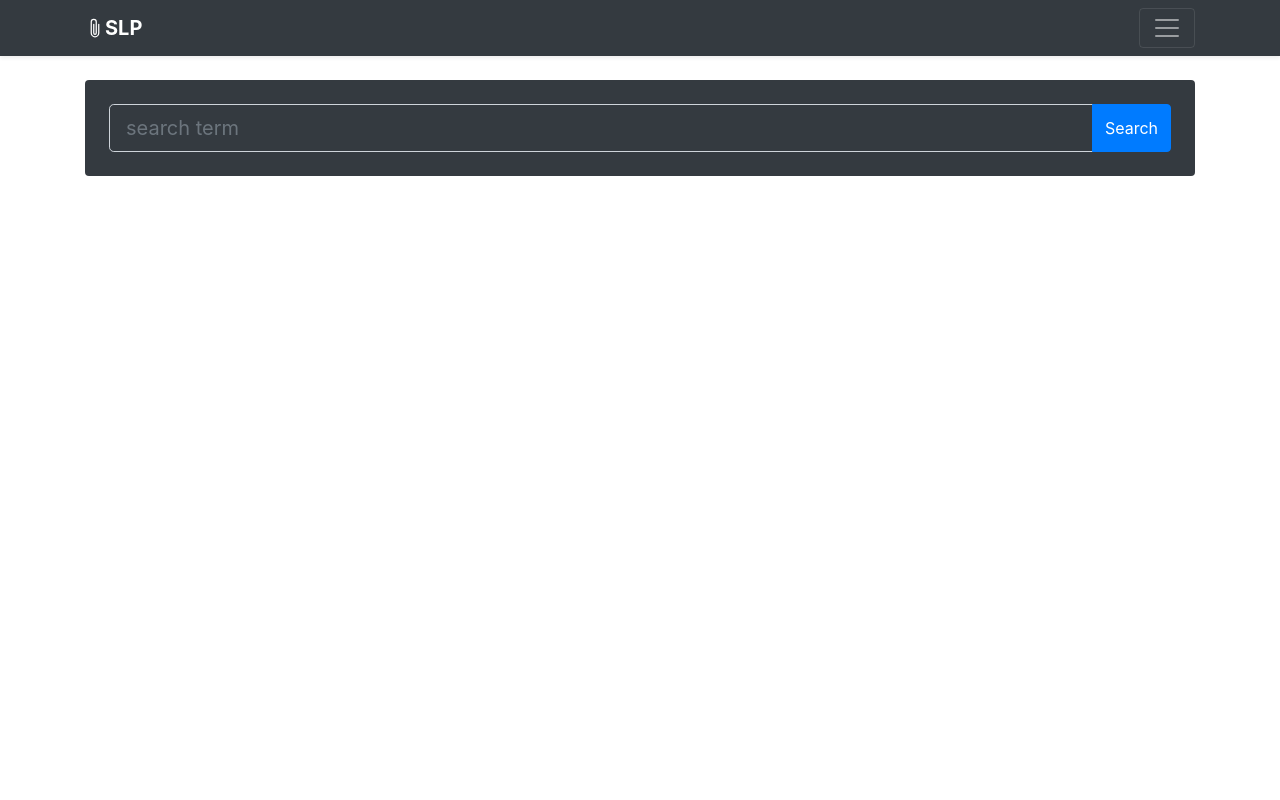
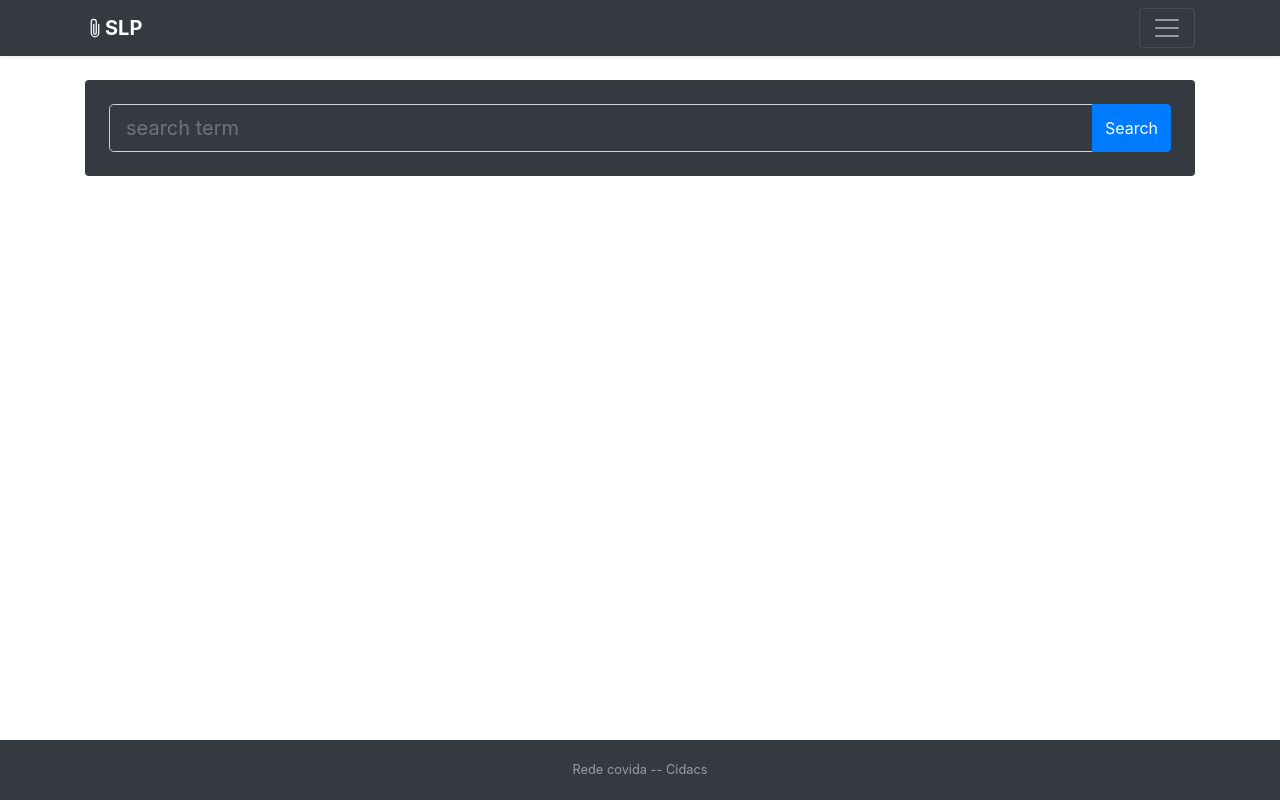
Before and after one commit to cidacslab/covid19-diarios-oficiais, a Flask app: page / in a window 1280 px wide. Run offline with Flask 2, Linux system fonts and the light colour scheme; some libraries are stand-ins or nearby versions.

Commit message:
the appearence looks great

```diff
--- a/code/slp/application.py
+++ b/code/slp/application.py
@@ -36,5 +36,4 @@ def q(query=None):
     return render_template('index.html', hits=hits, query=query, graph=hits_per_date)
 
 
-
-# search part
+app.run(host='0.0.0.0')
--- a/code/slp/templates/index.html
+++ b/code/slp/templates/index.html
@@ -12,6 +12,21 @@
           crossorigin="anonymous">
     <!-- end bootstrap stuff -->
     <style>
+      html {
+        position: relative;
+        min-height: 100%;
+      }
+      body {
+        margin-bottom: 60px; /* Margin bottom by footer height */
+      }
+      .footer {
+        position: absolute;
+        bottom: 0;
+        width: 100%;
+        height: 60px; /* Set the fixed height of the footer here */
+        line-height: 60px; /* Vertically center the text there */
+        background-color: #f5f5f5;
+      }
       .my-svg-container {
         display: inline-block;
         position: relative;
@@ -28,7 +43,7 @@
       }
     </style>
   </head>
-  <body>
+  <body class="d-flex flex-column">
     <!-- START HEADER -->
     <header>
       <div class="collapse bg-dark" id="navbarHeader">
@@ -73,7 +88,7 @@
       </div>
     </header>
     <!-- END HEADER -->
-    <div class="container">
+    <main class="container pb-4">
       <!-- START SEARCH BAR -->
       <div class="jumbotron mt-4 p-4 rounded bg-dark text-white">
         <form class="m-0">
@@ -92,7 +107,7 @@
         <div class="col-md-12">
           <div class="row no-gutters border rounded overflow-hidden
                       flex-md-row mb-4 shadow-sm  position-relative">
-            <div class="col p-4 d-flex flex-column position-static">
+            <div class="col d-flex flex-column position-static">
               <div class="mysvg">
                 <svg class="svg-content-responsive" id="canvas" preserveAspectRatio="xMidYMid meet" viewBox="0 0 800 250"></svg>
               </div>
@@ -103,62 +118,30 @@
       <!-- START HITS -->
       <div class="row">
         <div class="col-md-12">
-          <!-- START MAY -->
-          <div class="row no-gutters border rounded overflow-hidden
-                      flex-md-row mb-4 shadow-sm  position-relative">
-            <div class="col p-4 d-flex flex-column position-static">
-              <div class="accordion" id="result-may">
-                <!-- header -->
-                <div class="card bg-secondary">
-                  <div class="card-header">
-                    <div class="row">
-                      <div class="col-sm">State</div>
-                      <div class="col-sm">Date</div>
-                      <div class="col-sm">Page</div>
+          <div class="list-group">
+            {% for hit in hits -%}
+            <a class="list-group-item list-group-item-action">
+              <div class="d-flex w-100 justify-content-between">
+                <h5 class="mb-1">{{ hit.date }}</h5>
+                <small>Page: {{ hit.page }}</small>
               </div>
+              <p class="mb-1">{{ hit.state.upper() }}</p>
+              <small>{{ hit.matched_text[:180] + ' [...]' }}</small>
+            </a>
+            {%- endfor %}
           </div>
-                </div>
-                <!-- end header -->
-                {% for hit in hits -%}
-                <div class="card">
-                  <div class="card-header" id="card-head-may-{{hit.date+hit.page+hit.state}}">
-                    <div class="row" type="button" data-toggle="collapse"
-                         data-target="#card-body-may-{{hit.date+hit.page+hit.state}}" aria-expanded="false"
-                         aria-controls="card-head-may-{{hit.date+hit.page+hit.state}}">
-                      <div class="col-sm"><strong>{{ hit.state.upper() }}</strong></div>
-                      <div class="col-sm"><strong>{{ hit.date }}</strong></div>
-                      <div class="col-sm"><strong>{{ hit.page }}</strong></div>
-                    </div>
-                  </div>
-                  <div id="card-body-may-{{hit.date+hit.page+hit.state}}"
-                       class="collapse"
-                       aria-labelledby="card-head-may-{{hit.date+hit.page+hit.state}}"
-                       data-parent="#result-may">
-                    <div class="card-body">
-                      <span class="text-muted">Sentence: {{ hit.matched_text }}</span>
-                    </div>
-                  </div>
-                </div>
-
-
-                {%- endfor %}
-
-              </div>
-            </div>
-            <div>
-              <svg class="bd-placeholder-img" width="100" height="100%" xmlns="http://www.w3.org/2000/svg"
-                 focusable="false" role="img">
-                <rect width="100%" height="100%" fill="#55595c"></rect>
-                <text x="30%" y="50%" fill="#eceeef" dy=".3em">May</text>
-              </svg>
-            </div>
-          </div>
-          <!-- END MAY -->
         </div> <!-- end col-md-12 j-->
       </div> <!-- end row -->
       {% endif %}
       <!-- END HITS -->
-    </div> <!-- containner -->
+    </main> <!-- containner -->
+    <!-- Footer -->
+    <footer class="footer bg-dark text-white-50">
+      <div class="text-center">
+        <small>Rede covida -- Cidacs</small>
+      </div>
+    </footer>
+    <!-- Footer -->
     <!-- JAVASCRIPT -->
     <script src="https://code.jquery.com/jquery-3.4.1.slim.min.js"
             integrity="sha384-J6qa4849blE2+poT4WnyKhv5vZF5SrPo0iEjwBvKU7imGFAV0wwj1yYfoRSJoZ+n"
```
Lines whose indentation alone changed are shown as unchanged.
